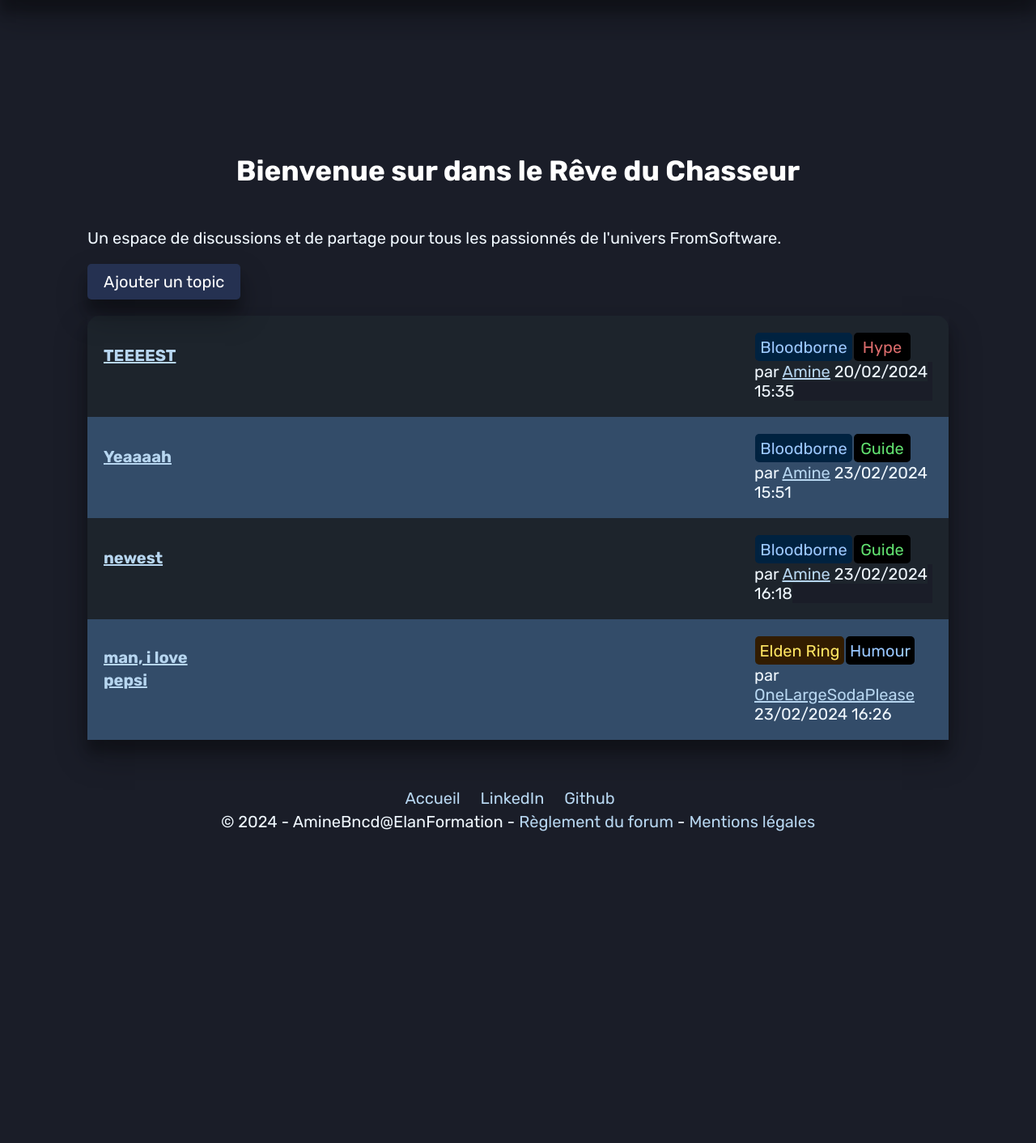
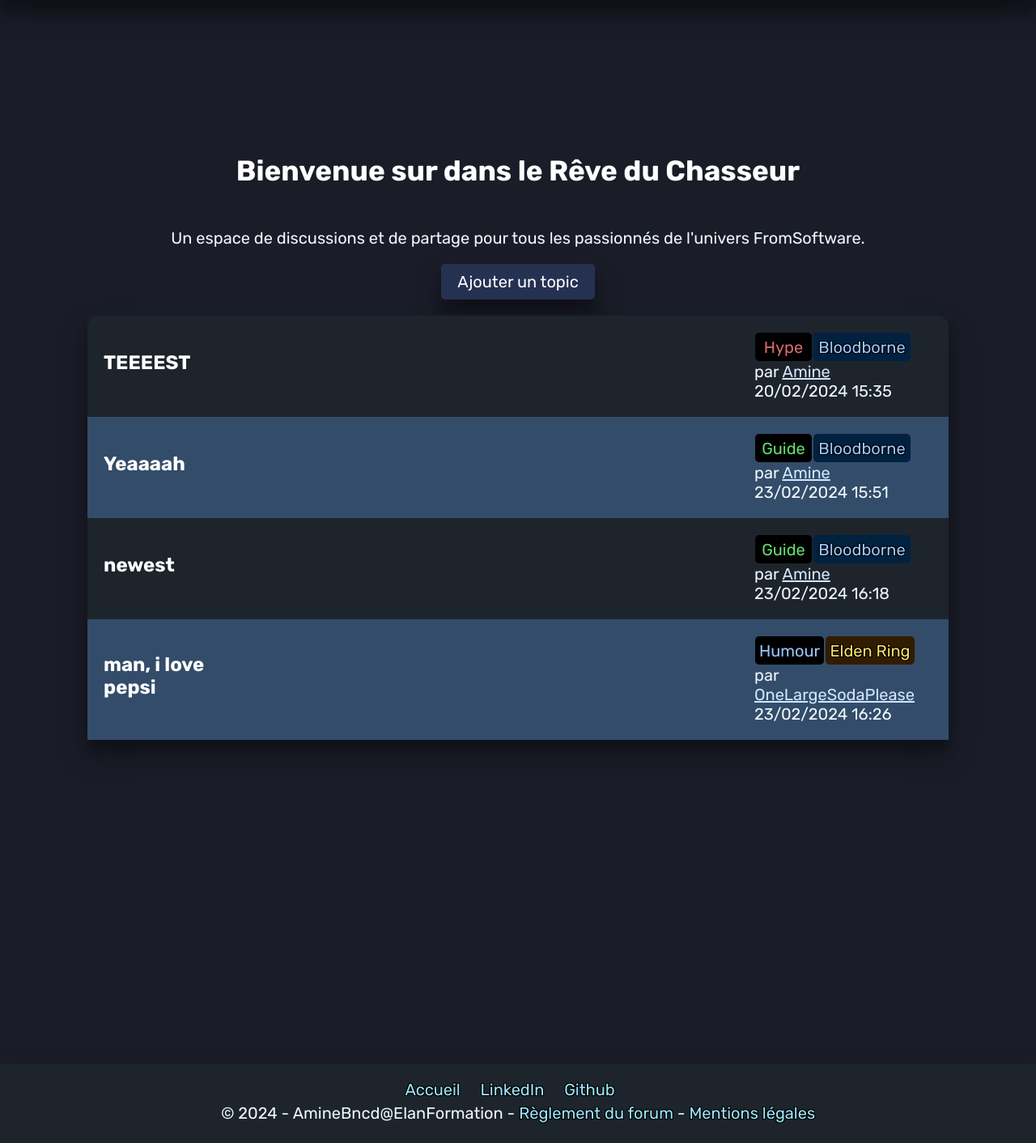
Before and after one commit to Aminebncd/forumPlateau_V2, a PHP site: page / in a window 1280 px wide. Shown: the part 87-1499 px from the top of the page at 81% size. Before the commit the page ends 1114 px from the top, so only its background shows below. Run offline with PHP 8.4, Linux system fonts and the light colour scheme; data comes from the database, SQL or seed files in the repository; some libraries are stand-ins or nearby versions.

Commit message:
optimisation SEO + rajouts cosmetiques

```diff
--- a/controller/HomeController.php
+++ b/controller/HomeController.php
@@ -42,10 +42,10 @@ class HomeController extends AbstractController implements ControllerInterface {
     }
 
 
-    public function forumRules() {
+    // public function forumRules() {
 
-        return [
-            "view" => VIEW_DIR."rules.php"
-        ];
-    }
+    //     return [
+    //         "view" => VIEW_DIR."rules.php"
+    //     ];
+    // }
 }
--- a/public/css/main.css
+++ b/public/css/main.css
@@ -22,12 +22,13 @@ h1 {
 }
 
 #wrapper {
-    /* padding: 30px; */
+    display: flex;
+    flex-direction: column;
 
 }
 
 a {
-    color: rgb(183, 214, 240);
+    color: #d3e7ff;
 }
 
 main {
@@ -205,44 +206,71 @@ form {
 
 
 
+#home {
+    display: flex;
+    flex-direction: column;
+    align-items: center;
+}
 
-
+.mainContainer {
+    display: flex;
+    flex-direction: column;
+    text-align: center;
+    align-items: center;
+}
 
 footer {
-
-    color: #fff;
-    padding: 20px;
-    margin-top: auto;
+    /* position: absolute;
+    bottom: 0;
+    left: 0; */
+    /* width: 100vw; */
+   background-color: #1d242c;
+   color: #fff;
+   padding: 20px;
+   margin-top: 45vh;
+   box-shadow: rgba(0, 0, 0, 0.3) 0px 19px 38px, rgba(0, 0, 0, 0.22) 0px 15px 12px;
 }
 
 .footer-content {
+    background-color: #1d242c;
     display: flex;
     justify-content: space-between;
     align-items: center;
     flex-direction: column;
 }
 
+.footer-links{
+    background-color: #1d242c;
+
+}
+
 .footer-links a {
+    background-color: #1d242c;
     text-decoration: none;
-    color: rgb(183, 214, 240);
+    color: #9de8ff;
     margin-right: 20px;
+    text-shadow: -1px -1px 0 #000, 1px -1px 0 #000, -1px 1px 0 #000, 1px 1px 0 #000;
 }
 
 .footer-info {
+    background-color: #1d242c;
     text-align: center;
 }
 
 .footer-info p {
+    background-color: #1d242c;
     margin: 5px 0;
 }
 
 .footer-info a {
-    color: rgb(183, 214, 240);
+    background-color: #1d242c;
+    color: #9de8ff;
+    text-shadow: -1px -1px 0 #000, 1px -1px 0 #000, -1px 1px 0 #000, 1px 1px 0 #000;
     text-decoration: none;
 }
 
 .footer-info a:hover {
-    color: #ffffff;
+    color: #fff;
     text-decoration: underline;
 }
 
--- a/public/css/tags.css
+++ b/public/css/tags.css
@@ -73,21 +73,22 @@
 
 .subCategories-grid {
     /* margin-top: 50px; */
-    width: 70vw;
+    width: 45vw;
     display: grid;
     grid-template-columns: repeat(auto-fit, minmax(100px, 1fr));
     gap: 20px;
     background-color: #1d242c;
-    padding: 40px;
+    padding: 30px;
     border-radius: 10px;
     box-shadow: rgba(0, 0, 0, 0.3) 0px 19px 38px, rgba(0, 0, 0, 0.22) 0px 15px 12px;
+    justify-items: stretch;
 }
 
 .tag {
     display: flex;
     /* min-width: 90px; */
     padding: 20px 35px;
-    background-color: #0a2037;
+    background-color: #1a3653;
     color: #fff;
     text-decoration: none;
     border-radius: 5px;
--- a/public/css/topics.css
+++ b/public/css/topics.css
@@ -33,6 +33,10 @@
 }
 
 .topics-list {
+    /* box-shadow: rgba(0, 0, 0, 0.3) 0px 19px 38px, rgba(0, 0, 0, 0.22) 0px 15px 12px; */
+    display: flex;
+    flex-direction: column;
+    align-items: center;
     box-shadow: rgba(0, 0, 0, 0.3) 0px 19px 38px, rgba(0, 0, 0, 0.22) 0px 15px 12px;
 }
 
@@ -78,45 +82,8 @@
     color: #555;
     .topic-author,
     .topic-category,
-    .topic-date,div, a, p, a{
+    .topic-date, a, p, a{
         background-color: #1d242c;
-    }
-    .BB a {
-        display: flex;
-        justify-content: center;
-        /* padding: 5px; */
-        border-radius: 5px;
-        background-color: #002240;
-        color: #9dc9ff;
-        width: 120px;
-        height: 35px;
-        align-items: center;
-        /* margin-top: 5px; */
-        /* border: 1px solid rgb(0, 13, 39); */
-    }
-    .ER a {
-        display: flex;
-        justify-content: center;
-        /* padding: 5px; */
-        border-radius: 5px;
-        background-color: #321c00;
-        color: #ffe562;
-        width: 110px;
-        height: 35px;
-        align-items: center;
-        /* margin-top: 5px; */
-    }
-    .SK a {
-        display: flex;
-        justify-content: center;
-        /* padding: 5px; */
-        border-radius: 5px;
-        background-color: #5e0000;
-        color: #ff9999;
-        width: 80px;
-        height: 35px;
-        align-items: center;
-        /* margin-top: 5px; */
     }
     .BB  {
         display: flex;
@@ -125,11 +92,12 @@
         border-radius: 5px;
         background-color: #002240;
         color: #9dc9ff;
+        text-shadow: -1px -1px 0 #000, 1px -1px 0 #000, -1px 1px 0 #000, 1px 1px 0 #000;
         width: 120px;
         height: 35px;
         align-items: center;
         /* margin-top: 5px; */
-
+        /* border: 1px solid rgb(0, 13, 39); */
     }
     .ER  {
         display: flex;
@@ -138,12 +106,11 @@
         border-radius: 5px;
         background-color: #321c00;
         color: #ffe562;
+        text-shadow: -1px -1px 0 #000, 1px -1px 0 #000, -1px 1px 0 #000, 1px 1px 0 #000;
         width: 110px;
         height: 35px;
         align-items: center;
-
         /* margin-top: 5px; */
-
     }
     .SK  {
         display: flex;
@@ -167,6 +136,7 @@
         width: 70px;
         height: 35px;
         color: #61e06f;
+        text-shadow: -1px -1px 0 #000, 1px -1px 0 #000, -1px 1px 0 #000, 1px 1px 0 #000;
         align-items: center;
     }
     .Humour{
@@ -178,6 +148,7 @@
         width: 85px;
         height: 35px;
         color: #98c6ff;
+        text-shadow: -1px -1px 0 #000, 1px -1px 0 #000, -1px 1px 0 #000, 1px 1px 0 #000;
         align-items: center;
     }
     .Hype{
@@ -189,6 +160,7 @@
         width: 70px;
         height: 35px;
         color: #da6b6b;
+        text-shadow: -1px -1px 0 #000, 1px -1px 0 #000, -1px 1px 0 #000, 1px 1px 0 #000;
         align-items: center;
     }
     .Discuss {
--- a/public/css/usr.css
+++ b/public/css/usr.css
@@ -44,13 +44,15 @@ label {
 
 input[type="text"],
 input[type="email"],
-input[type="password"] {
+input[type="password"],
+select,
+textarea {
     width: 100%;
     padding: 10px;
     border: 1px solid #6e6e6e;
     border-radius: 5px;
     background-color: #1d242c;
-
+    box-shadow: rgba(0, 0, 0, 0.3) 0px 19px 38px, rgba(0, 0, 0, 0.22) 0px 15px 12px;
     box-sizing: border-box;
 }
 
@@ -71,7 +73,7 @@ input[type="password"] {
 .forgot-password {
     display: block;
     text-align: center;
-    color: #007bff;
+    color: #9dc9ff;
     text-decoration: none;
 }
 
@@ -217,6 +219,7 @@ h2 {
 }
 
 .user-registration-date {
-    color: #888;
+    color: #7ea8cb;
+    font-style: italic;
     background-color: #1d242c;
 }
--- a/view/home.php
+++ b/view/home.php
@@ -16,8 +16,7 @@ $topics = $result["data"]['topics'];
     </div>
 
     <a href="index.php?ctrl=topic&action=createTopicForm" class="add-topic-btn">Ajouter un topic</a>
-
-    <?php
+<?php
 // Affichage des topics s'il y en a
 if (!empty($topics)) {
     ?>
@@ -29,22 +28,23 @@ if (!empty($topics)) {
                 <?php $count++; // Incrémentation du compteur ?>
 
                 <div class="topic-header">
-                                <h2 class="topic-title"><a href="index.php?ctrl=topic&action=listPostByTopic&id=<?= $topic->getId() ?>"><?= $topic->getTitle() ?></a></h2>
-                            </div>
+                    <a href="index.php?ctrl=topic&action=listPostByTopic&id=<?= $topic->getId() ?>" class="topic-title"><?= $topic->getTitle() ?></a>
+                </div>
 
                 <div class="topic-details">
+                    <div class="topic-category">
+                        <a href="index.php?ctrl=topic&action=listTopicsBySubCategory&id=<?= $topic->getSubCategory()->getId() ?>">
+                            <?= $topic->getSubCategory()->colorSubTag()?>
+                        </a>
 
-                    <span class="topic-category">
-
-                        <a href="index.php?ctrl=topic&action=listTopicsByCategory&id=<?= $topic->getCategory()->getId() ?>"><?= $topic->getCategory()->colorTag() ?></a>
-                        <a href="index.php?ctrl=topic&action=listTopicsBySubCategory&id=<?= $topic->getSubCategory()->getId() ?>"><?= $topic->getSubCategory()->colorSubTag()?></a>
-                    </span>
-
-                    <span class="topic-author">
+                        <a href="index.php?ctrl=topic&action=listTopicsByCategory&id=<?= $topic->getCategory()->getId() ?>">
+                            <?= $topic->getCategory()->colorTag() ?>
+                        </a>
+                    </div>
+                    <div class="topic-author">
                         par <a href="index.php?ctrl=user&action=whoIsThisUser&id=<?= $topic->getUser()->getId() ?>"><?= $topic->getUser() ?></a>
-                    </span>
-
-                    <span class="topic-date"><?= $topic->getDateCreation()->format('d/m/Y H:i') ?></span>
+                    </div>
+                    <div class="topic-date"><?= $topic->getDateCreation()->format('d/m/Y H:i') ?></div>
                 </div>
 
             </div>
@@ -56,4 +56,5 @@ if (!empty($topics)) {
 }
 ?>
 
+
 </main>
```
Also changed, not shown: other parts of public/css/topics.css (+23 -3 lines), controller/SecurityController.php (+45 -27 lines), controller/TopicController.php (+64 -16 lines), public/img/assets/bloodborne.webp, public/img/assets/eldenRing.webp, public/img/assets/patches.webp, public/img/assets/sekiro.webp.
